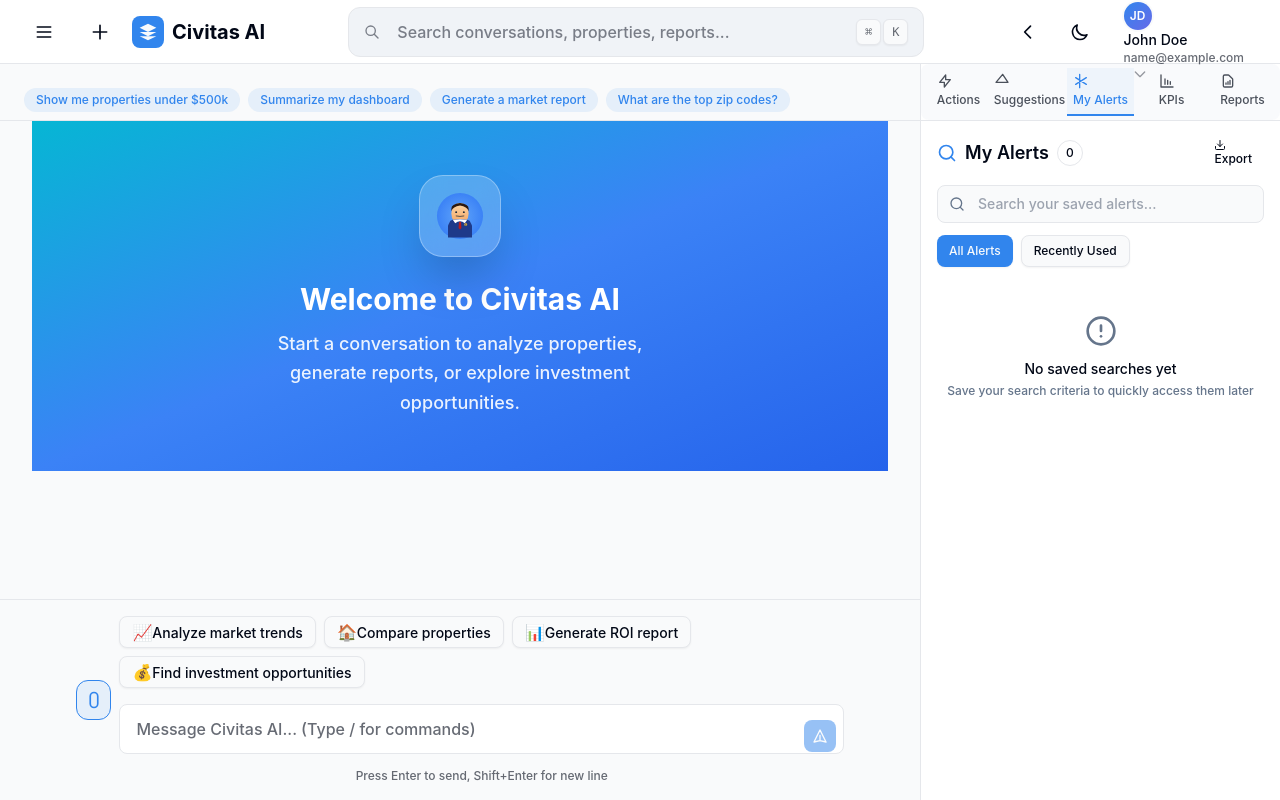
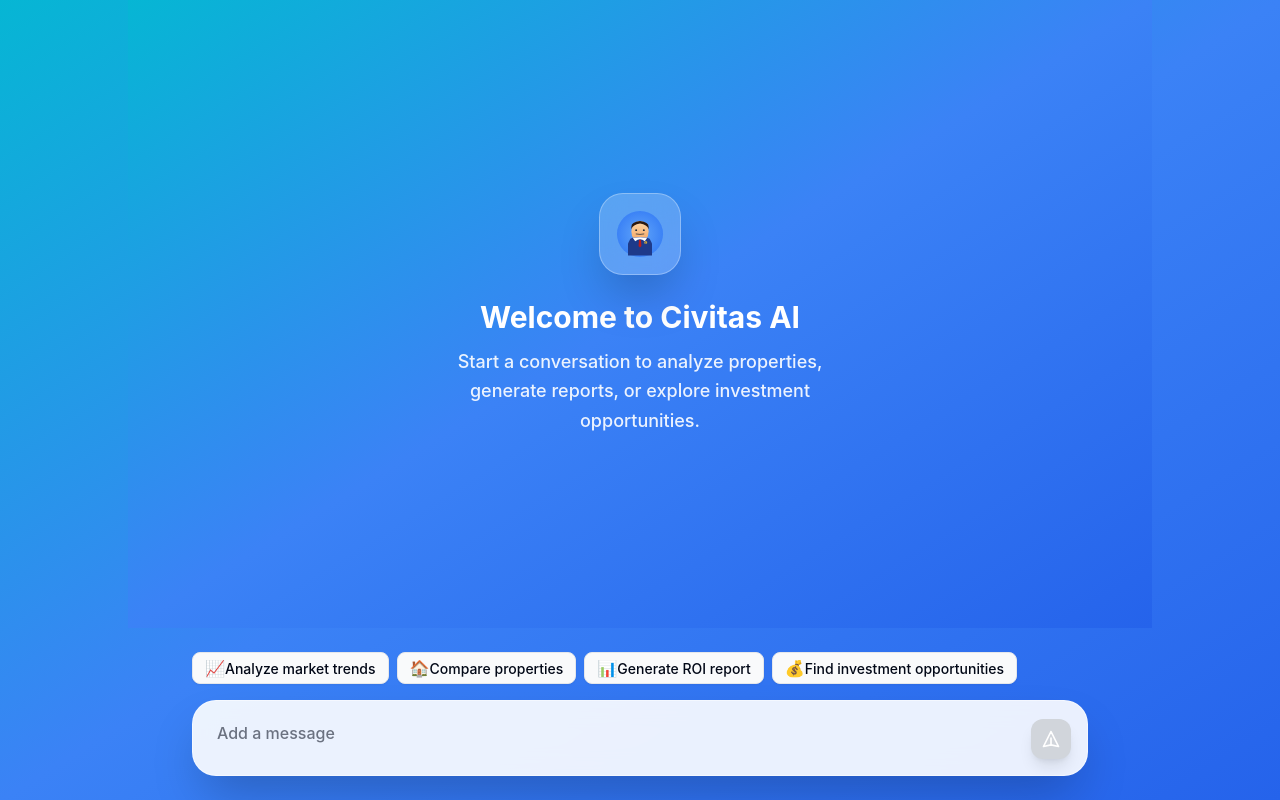
Before and after one commit to Rentfolio-ai/Frontend, a React (Vite) app in the folder civitas-ai/: page / in a window 1280 px wide. Both pictures are taken after typing "name@example.com", "Sample123" into the empty fields and a click on the button "Sign in". Built offline with nearby package versions, Linux system fonts and the light colour scheme.

Commit message:
feat: simplify to clean chat-centric UI - remove clutter (topbar, rails, quick actions)

```diff
--- a/civitas-ai/src/components/chat/Composer.tsx
+++ b/civitas-ai/src/components/chat/Composer.tsx
@@ -1,6 +1,5 @@
 // FILE: src/components/chat/Composer.tsx
 import React, { useState, useRef } from 'react';
-import { Button } from '../primitives/Button';
 import { SuggestionChips } from './SuggestionChips';
 
 interface SuggestionChip {
@@ -122,34 +121,32 @@
         </div>
       )}
 
-      {/* Input Form */}
+      {/* Input Form - Clean glassmorphic style */}
       <form onSubmit={handleSubmit} className="relative">
-        <div className="relative">
+        <div className="relative bg-white/90 backdrop-blur-md rounded-3xl shadow-2xl border border-white/50 p-2">
           <textarea
             ref={textareaRef}
             value={message}
             onChange={handleInputChange}
             onKeyDown={handleKeyDown}
-            placeholder="Message Civitas AI... (Type / for commands)"
-            className="w-full resize-none bg-surface border border-border rounded-lg px-4 py-3 pr-12
-                       text-foreground placeholder:text-foreground/60
-                       focus:outline-none focus:ring-2 focus:ring-primary focus:border-transparent
-                       min-h-[48px] max-h-[120px] transition-colors"
+            placeholder="Add a message"
+            className="w-full resize-none bg-transparent border-none px-4 py-3 pr-14
+                       text-gray-800 placeholder:text-gray-500
+                       focus:outline-none
+                       min-h-[52px] max-h-[120px] text-base"
             rows={1}
             disabled={isLoading}
             {...rest}
           />
 
-          <Button
+          <button
             type="submit"
-            size="sm"
             disabled={!message.trim() || isLoading}
-            isLoading={isLoading}
-            className="absolute right-2 bottom-2 w-8 h-8 p-0"
+            className="absolute right-4 bottom-4 w-10 h-10 rounded-xl bg-blue-500 hover:bg-blue-600 disabled:bg-gray-300 disabled:cursor-not-allowed flex items-center justify-center transition-colors shadow-lg"
           >
-            {!isLoading && (
+            {!isLoading ? (
               <svg
-                className="w-4 h-4"
+                className="w-5 h-5 text-white"
                 fill="none"
                 stroke="currentColor"
                 viewBox="0 0 24 24"
@@ -161,13 +158,10 @@
                   d="M12 19l9 2-9-18-9 18 9-2zm0 0v-8"
                 />
               </svg>
+            ) : (
+              <div className="w-5 h-5 border-2 border-white border-t-transparent rounded-full animate-spin" />
             )}
-          </Button>
-        </div>
-
-        {/* Helper text */}
-        <div className="flex justify-center items-center mt-2 text-xs text-foreground/60">
-          <span>Press Enter to send, Shift+Enter for new line</span>
+          </button>
         </div>
       </form>
     </div>
--- a/civitas-ai/src/layouts/DesktopShell.tsx
+++ b/civitas-ai/src/layouts/DesktopShell.tsx
@@ -1,12 +1,10 @@
 // FILE: src/layouts/DesktopShell.tsx
 import React, { useState, useEffect, useRef } from 'react';
-import { TopBar } from '../components/topbar/TopBar';
 import { Sidebar } from '../components/sidebar/Sidebar';
 import { MessageList } from '../components/chat/MessageList';
 import type { Message } from '../types/chat';
 import { Composer } from '../components/chat/Composer';
 import { generateChatTitle } from '../utils/chatTitles';
-import { ContextRail } from '../components/rail/ContextRail';
 import { SmartSuggestions } from '../components/chat/SmartSuggestions';
 
 interface DesktopShellProps {
@@ -244,16 +242,10 @@
   ];
 
   return (
-    <div className="h-screen bg-background text-foreground flex flex-col overflow-hidden">
-      {/* Top Bar */}
-      <TopBar
-        onToggleSidebar={toggleSidebar}
-        onToggleRail={toggleRail}
-        isRailCollapsed={isRailCollapsed}
-      />
-      {/* Main Content Area */}
+    <div className="h-screen flex flex-col overflow-hidden bg-gradient-to-br from-cyan-500 via-blue-500 to-blue-600">
+      {/* Clean, centered chat interface - no clutter */}
       <div className="flex flex-1 overflow-hidden">
-        {/* Left Sidebar (collapsed by default) */}
+        {/* Hidden Left Sidebar - can be toggled if needed */}
         <div className={`
           flex-shrink-0 transition-all duration-300 ease-in-out
           ${isSidebarCollapsed ? 'w-0' : 'w-sidebar'}
@@ -297,26 +289,10 @@
           />
         </div>
 
-        {/* Center: Chat Area - visually dominant */}
-        <div className="flex-1 flex flex-col min-w-0 bg-background relative">
-          {/* Contextual Quick Actions for LLM */}
-          <div className="p-6 pb-2 border-b border-border bg-background sticky top-0 z-10">
-            <div className="flex flex-wrap gap-2">
-              {quickActions.map((action) => (
-                <button
-                  key={action.value}
-                  className="px-3 py-1 rounded-full bg-primary/10 text-primary text-xs font-medium hover:bg-primary/30 focus:outline-none focus:ring-2 focus:ring-primary/60 transition-colors"
-                  onClick={() => handleSendMessage(action.value)}
-                  aria-label={action.label}
-                  tabIndex={0}
-                >
-                  {action.label}
-                </button>
-              ))}
-            </div>
-          </div>
-          {/* Message List */}
-          <div className="flex-1 overflow-y-auto px-0 md:px-8 pb-32">
+        {/* Center: Clean Chat Interface - No Clutter */}
+        <div className="flex-1 flex flex-col min-w-0 relative max-w-5xl mx-auto w-full">
+          {/* Message List - Full height, centered, clean */}
+          <div className="flex-1 overflow-y-auto">
             <MessageList messages={messages} isLoading={isLoading} />
           </div>
           {/* Smart Suggestions */}
@@ -335,56 +311,12 @@
               />
             )}
           </div>
-          {/* Sticky Composer with attachment */}
-          <div className="sticky bottom-0 left-0 right-0 bg-background p-4 border-t border-border z-20">
-            <div className="max-w-chat mx-auto flex items-center gap-2">
-              <input
-                type="file"
-                id="chat-attachment"
-                className="hidden"
-                onChange={e => {
-                  if (e.target.files && e.target.files[0]) {
-                    setAttachment(e.target.files[0]);
-                  }
-                }}
-                aria-label="Attach file or image"
-              />
-              <label htmlFor="chat-attachment" className="cursor-pointer flex items-center justify-center w-10 h-10 rounded-xl bg-primary/10 hover:bg-primary/30 border border-primary text-primary focus:outline-none focus:ring-2 focus:ring-primary/60" aria-label="Attach file or image" tabIndex={0}>
-                <svg width="20" height="20" fill="none" viewBox="0 0 24 24"><path d="M16.5 13.5V7.5C16.5 5.01472 14.4853 3 12 3C9.51472 3 7.5 5.01472 7.5 7.5V16.5C7.5 18.9853 9.51472 21 12 21C14.4853 21 16.5 18.9853 16.5 16.5V9" stroke="currentColor" strokeWidth="2" strokeLinecap="round" strokeLinejoin="round"/></svg>
-              </label>
-              {attachment && (
-                <span className="text-xs text-primary font-medium px-2 py-1 bg-primary/10 rounded">{attachment.name}</span>
-              )}
+          {/* Clean Composer - Centered and minimal */}
+          <div className="flex-shrink-0 p-6">
+            <div className="max-w-4xl mx-auto">
               <Composer onSend={handleSendMessage} aria-label="Chat input" />
-              {isLoading && (
-                <button
-                  className="ml-2 w-10 h-10 flex items-center justify-center rounded-xl bg-red-600/20 hover:bg-red-600/40 transition-colors border border-red-600 shadow focus:outline-none focus:ring-2 focus:ring-red-600"
-                  onClick={handleStopStream}
-                  title="Stop response"
-                  aria-label="Stop assistant response"
-                  tabIndex={0}
-                >
-                  <span className="w-6 h-6 flex items-center justify-center rounded-full bg-red-600 text-white">
-                    <svg width="16" height="16" viewBox="0 0 16 16" fill="none" xmlns="http://www.w3.org/2000/svg">
-                      <rect x="4" y="4" width="8" height="8" rx="2" fill="currentColor" />
-                    </svg>
-                  </span>
-                </button>
-              )}
             </div>
           </div>
-        </div>
-
-        {/* Right Context Rail (less visual emphasis) */}
-        <div className={`
-          flex-shrink-0 transition-all duration-300 ease-in-out border-l border-border
-          ${isRailCollapsed ? 'w-0' : 'w-right-rail'}
-          ${isRailCollapsed ? 'opacity-0' : 'opacity-100'}
-        `}>
-          <ContextRail
-            isCollapsed={isRailCollapsed}
-            onSendMessage={handleSendMessage}
-          />
         </div>
       </div>
     </div>
```
